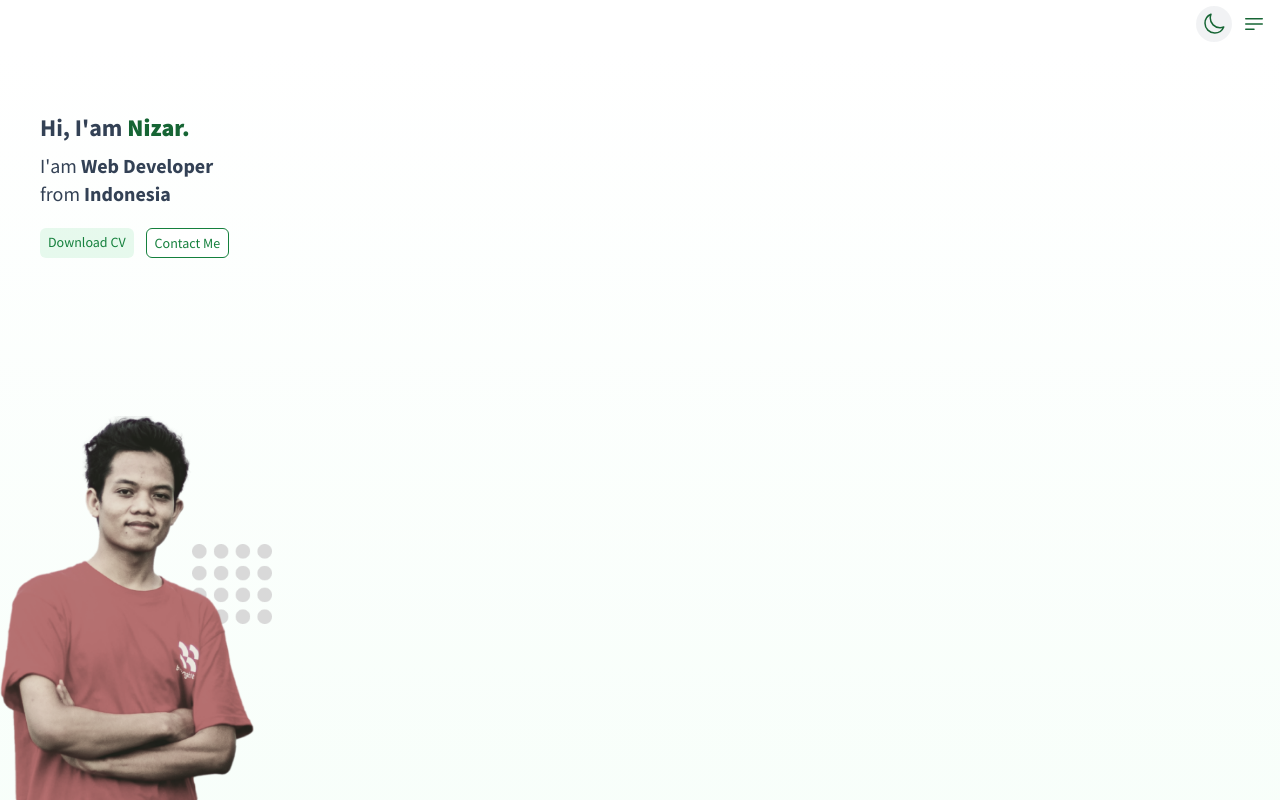
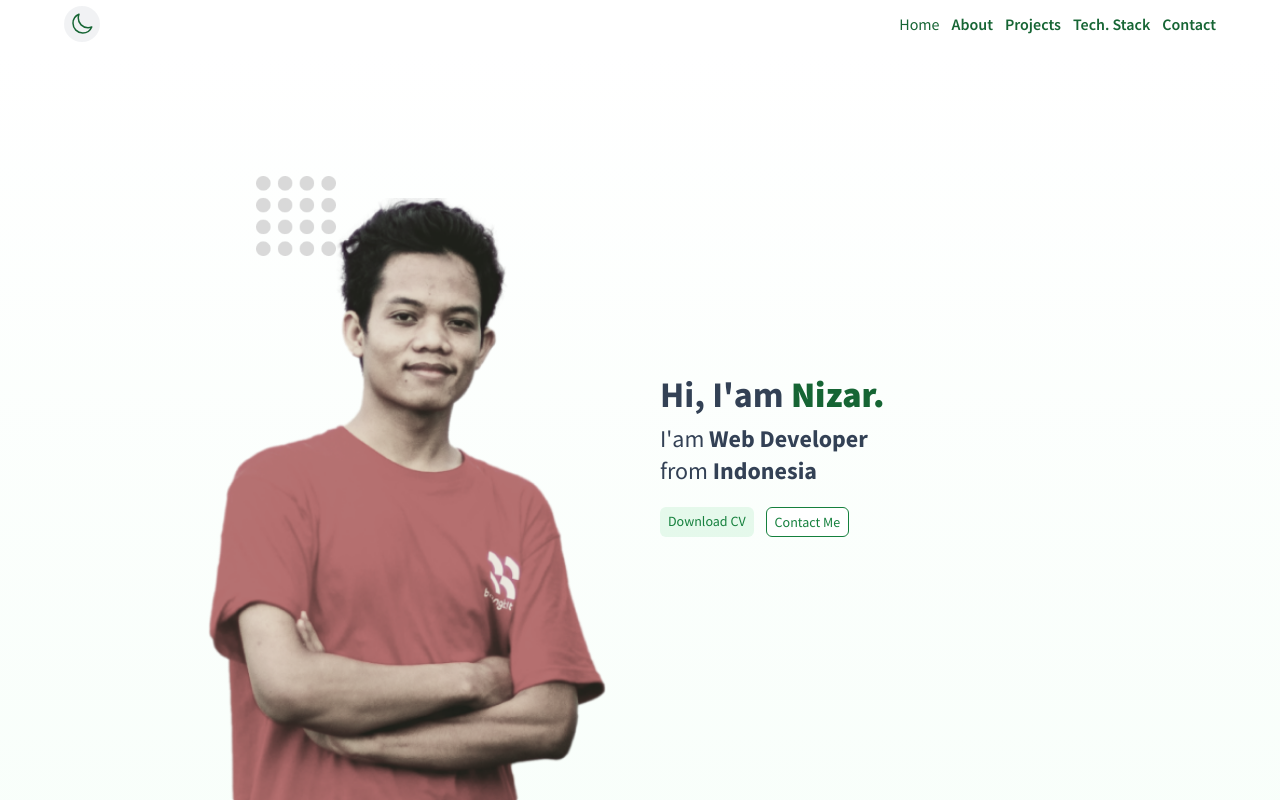
Before and after one commit to ahmadnzr/portfolio-old, a React (Create React App) app: page / in a window 1280 px wide. Built offline with nearby package versions, Linux system fonts and the light colour scheme.

Commit message:
feat: reponsive for medium device

```diff
--- a/src/App.tsx
+++ b/src/App.tsx
@@ -1,7 +1,6 @@
 import React, { useContext, useState } from 'react'
 import Navbar from './components/Navbar'
-import Photo from './assets/photos/photo.png'
-import Square from './assets/icons/square.png'
+
 import LeftMenu from './components/LeftMenu'
 import { ThemeContext } from './context/ThemeContext'
 import Card from './components/Card'
@@ -10,6 +9,7 @@ import ProjectContent from './components/Contents/ProjectContent'
 import TechContent from './components/Contents/TechContent'
 import ContactContent from './components/Contents/ContactContent'
 import ThanksContent from './components/Contents/ThanksContent'
+import Hero from './components/Hero'
 
 const App = () => {
   const [showMenu, setShowMenu] = useState<boolean>(false)
@@ -20,36 +20,8 @@ const App = () => {
       <Navbar toggleMenu={() => setShowMenu(!showMenu)} />
       <LeftMenu showMenu={showMenu} hideMenu={() => setShowMenu(false)} />
       <div className='bg-gradient-to-t from-green-100 to-white  dark:from-green-900 dark:to-black'>
-        <div className='h-screenCard  relative'>
-          <div className='ml-10 mt-16 antialiased text-xl absolute dark:text-white'>
-            <h2 className='text-2xl font-bold mb-2'>
-              Hi, I&apos;am <strong className='text-green-800'>Nizar.</strong>
-            </h2>
-            <p>
-              I&apos;am <strong>Web Developer</strong>
-              <br />
-              from <strong>Indonesia</strong>
-            </p>
-            <div className='flex gap-3 text-sm mt-5'>
-              <a
-                href='https://drive.google.com/file/d/1OvVCoj1B0Lr3SnfaiWDAUjswzfF_WYzN/view?usp=sharing'
-                target={'_blank'}
-                rel={'noreferrer'}
-                className='px-2 py-1 bg-green-500/10 text-green-700 dark:text-white rounded-md'
-              >
-                Download CV
-              </a>
-              <a
-                href='#'
-                className='px-2 py-1 bg-white border border-green-700 text-green-700 rounded-md'
-              >
-                Contact Me
-              </a>
-            </div>
-          </div>
-          <img src={Square} alt='' className='absolute bg-cover h-20 bottom-44 left-48' />
-          <img src={Photo} alt='' className='absolute inset-x-0 bottom-0 bg-cover h-96' />
-        </div>
+        <Hero />
+        <div className='md:w-full md:flex flex-col items-center justify-center'>
           <Card title={'About'} subtitle={'Lombok, Indonesia'} content={<AboutContent />} />
           <Card
             title={'Projects'}
@@ -66,6 +38,7 @@ const App = () => {
           />
         </div>
       </div>
+    </div>
   )
 }
 
--- a/src/components/Card/index.tsx
+++ b/src/components/Card/index.tsx
@@ -25,7 +25,7 @@ const Card = ({ title, subtitle, content, sponsor = false }: Props) => {
   }, [])
 
   return (
-    <div className='h-cardTwo min-h-min flex flex-col mt-2'>
+    <div className='h-cardSmall md:h-cardMedium md:w-1/2 min-h-min flex flex-col mt-2 md:shadow-md'>
       <div className='flex items-center justify-between bg-white dark:bg-black dark:text-white px-4 py-1'>
         <img className='h-12' src={PhotoCard} alt='' />
         <div className='flex-1 mx-2'>
--- /dev/null
+++ b/src/components/Hero/index.tsx
@@ -0,0 +1,52 @@
+import React from 'react'
+import Photo from '../../assets/photos/photo.png'
+import Square from '../../assets/icons/square.png'
+
+const Hero = () => {
+  return (
+    <div className='h-screenCard relative md:flex flex-row-reverse justify-evenly'>
+      <div className='flex-1 md:flex items-center justify-start ml-10 mt-16 antialiased text-xl absolute md:static dark:text-white'>
+        <div>
+          <h2 className='text-2xl md:text-4xl font-bold mb-2'>
+            Hi, I&apos;am <strong className='text-green-800'>Nizar.</strong>
+          </h2>
+          <p className='md:text-2xl'>
+            I&apos;am <strong>Web Developer</strong>
+            <br />
+            from <strong>Indonesia</strong>
+          </p>
+          <div className='flex gap-3 text-sm mt-5'>
+            <a
+              href='https://drive.google.com/file/d/1OvVCoj1B0Lr3SnfaiWDAUjswzfF_WYzN/view?usp=sharing'
+              target={'_blank'}
+              rel={'noreferrer'}
+              className='px-2 py-1 bg-green-500/10 text-green-700 dark:text-white rounded-md'
+            >
+              Download CV
+            </a>
+            <a
+              href='#'
+              className='px-2 py-1 bg-white border border-green-700 text-green-700 rounded-md'
+            >
+              Contact Me
+            </a>
+          </div>
+        </div>
+      </div>
+      <div className='flex-1 flex'>
+        <img
+          src={Square}
+          alt=''
+          className='absolute bg-cover h-20 bottom-44 md:top-32 md:left-64 left-48'
+        />
+        <img
+          src={Photo}
+          alt=''
+          className='absolute inset-x-0 bottom-0 md:left-52 bg-cover h-96 md:h-4/5'
+        />
+      </div>
+    </div>
+  )
+}
+
+export default Hero
--- a/src/components/Navbar/index.tsx
+++ b/src/components/Navbar/index.tsx
@@ -10,7 +10,7 @@ const Navbar = ({ toggleMenu }: Props) => {
   const { theme, toggleTheme } = useContext(ThemeContext)
 
   return (
-    <nav className='dark:bg-black bg-white h-12 flex items-center justify-end gap-1 pr-2 sticky top-0 z-10'>
+    <nav className='dark:bg-black bg-white h-12 flex items-center justify-end md:justify-between md:px-16 gap-1 pr-2 sticky top-0 z-10'>
       <div
         className='h-9 w-9 rounded-full bg-gray-300/30 dark:bg-green-900/50 flex items-center justify-center cursor-pointer'
         onClick={toggleTheme}
@@ -21,7 +21,19 @@ const Navbar = ({ toggleMenu }: Props) => {
           <MoonIcon className='h-6 text-green-800' />
         )}
       </div>
-      <div className='h-9 w-9 flex items-center justify-center cursor-pointer' onClick={toggleMenu}>
+      <div className='hidden md:flex gap-3 text-green-800 dark:text-white font-semibold'>
+        <a href='#' className='font-normal'>
+          Home
+        </a>
+        <a href='#'>About</a>
+        <a href='#'>Projects</a>
+        <a href='#'>Tech. Stack</a>
+        <a href='#'>Contact</a>
+      </div>
+      <div
+        className='h-9 w-9 flex items-center justify-center cursor-pointer md:hidden'
+        onClick={toggleMenu}
+      >
         <Bars3BottomLeftIcon className='h-6 dark:text-white text-green-800' />
       </div>
     </nav>
--- a/tailwind.config.js
+++ b/tailwind.config.js
@@ -8,7 +8,8 @@ module.exports = {
     extend: {
       height: {
         screenCard: 'calc(100vh - 3rem)',
-        cardTwo: 'calc(100vh - 15rem)',
+        cardSmall: 'calc(100vh - 15rem)',
+        cardMedium: 'calc(100vh - 10rem)',
       },
       keyframes: {
         swipe: {
```
Lines whose indentation alone changed are shown as unchanged.
